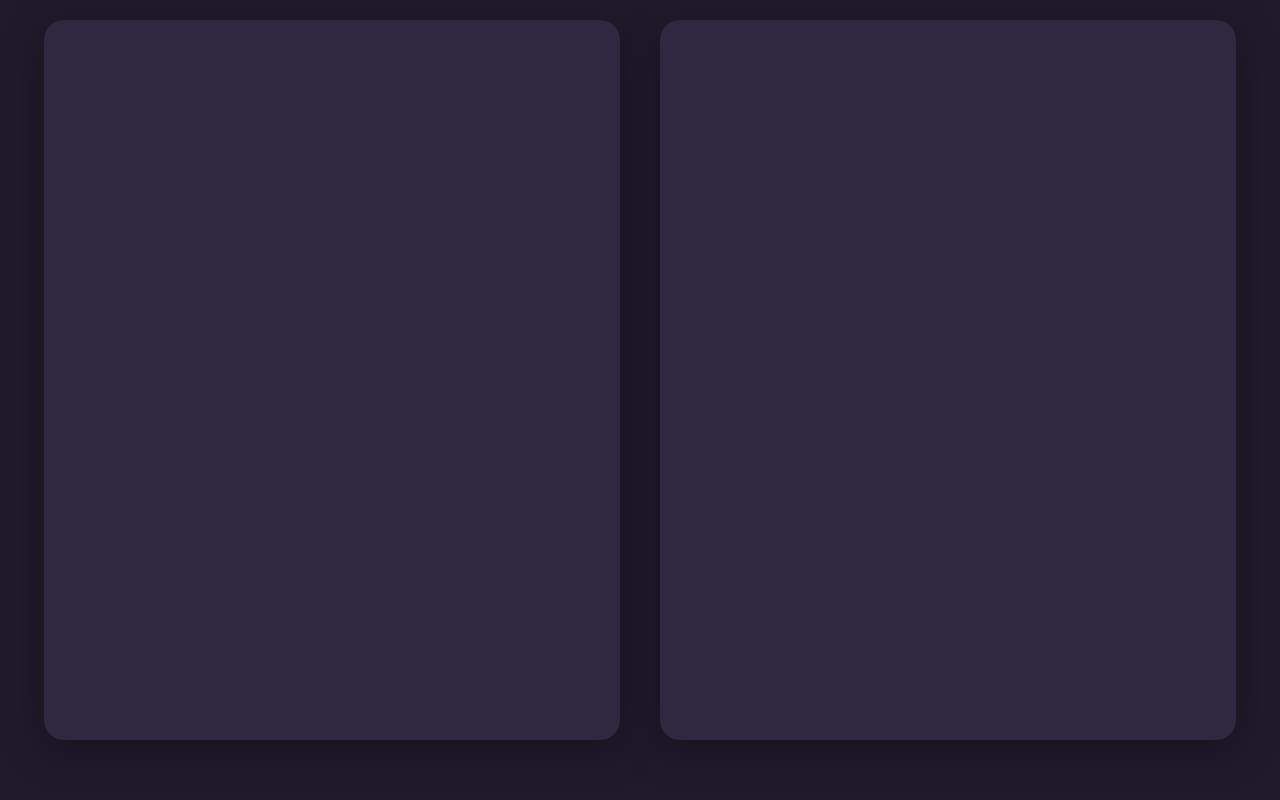
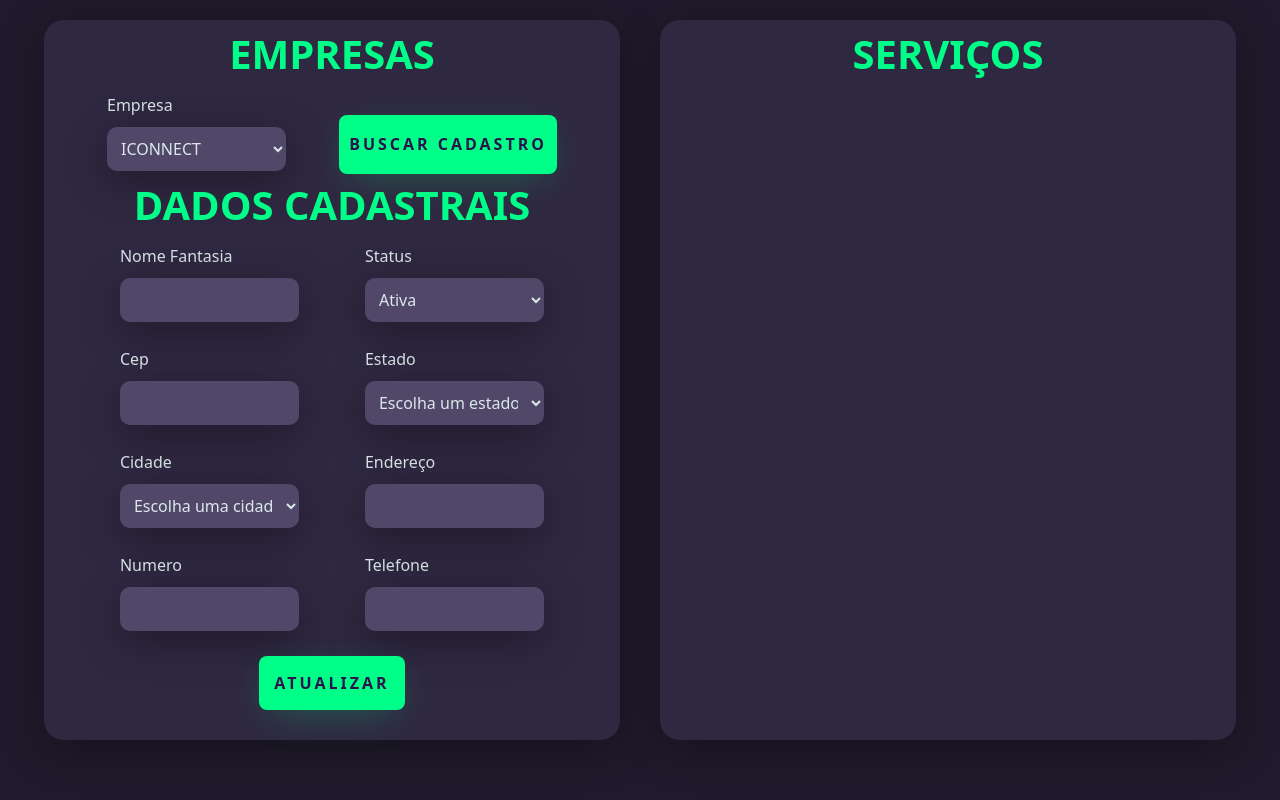
Before and after one commit to antonio-carlos-santiago/site_henrique, a Flask app: page /verificar-alterar-status in a window 1280 px wide. Shown: the part 72-872 px from the top of the page. Run offline with Flask 3, Linux system fonts and the light colour scheme; a user stored in the database is signed in.

Commit message:
primeira parte da parte dos status está 70% pronto

```diff
--- a/henrique/funcoes.py
+++ b/henrique/funcoes.py
@@ -1,17 +1,17 @@
 from henrique.modelos import *
-from henrique import db
+from henrique import db, app
 from datetime import datetime, timedelta
 
 
 
 def RegistarEmpresa(dadosempresa):
     data_final_contrato = datetime.now() + timedelta(days=int(dadosempresa.adesao.data) * 365)
-    empresa_cadastrada = Empresassocias(nome=dadosempresa.nome.data,
+    empresa_cadastrada = Empresassocias(nome=dadosempresa.nome.data.upper(),
                                         cnpj=dadosempresa.cnpj.data,
                                         cep=dadosempresa.cep.data,
                                         estado=dadosempresa.estado.data,
                                         cidade=dadosempresa.cidade.data,
-                                        endereco=dadosempresa.endereco.data,
+                                        endereco=dadosempresa.endereco.data.upper(),
                                         numero_residencia=dadosempresa.numero_residencia.data,
                                         data_fim_contrato=data_final_contrato
                                         )
@@ -53,3 +53,11 @@ def RegistrarServicoDb(registrarservico, usuario):
     db.session.add(novoservico)
     db.session.commit()
     return {"message": "Registrado com sucesso", "status_notificacao": "alert-success"}
+
+
+
+def ListarEmpresas():
+    with app.app_context():
+        cadastros_empresas = Empresassocias.query.all()
+        lista_empresas = [empresa.nome for empresa in cadastros_empresas]
+        return lista_empresas
--- a/henrique/modelos.py
+++ b/henrique/modelos.py
@@ -66,6 +66,7 @@ class Empresassocias(db.Model):
     cidade: Mapped[str] = mapped_column(String, unique=False, nullable=False)
     endereco: Mapped[str] = mapped_column(String, unique=False, nullable=False)
     numero_residencia: Mapped[int] = mapped_column(Integer, unique=False, nullable=False)
+    telefone: Mapped[str] = mapped_column(String, default="Sem contato")
     status: Mapped[bool] = mapped_column(Boolean, unique=False, default=True)
     data_cadastro: Mapped[str] = mapped_column(DateTime, default=datetime.utcnow)
     data_fim_contrato: Mapped[str] = mapped_column(DateTime, nullable=False)
--- a/henrique/rotas.py
+++ b/henrique/rotas.py
@@ -1,7 +1,9 @@
 from flask import render_template, request, redirect, flash, url_for, session
 from flask_login import login_user, logout_user, login_required, current_user
 from henrique import app, db, bcrypt
-from henrique.formularios import *
+from henrique.formularios.forms_cliente import *
+from henrique.formularios.forms_empresa import *
+from henrique.formularios.forms_site import *
 from henrique.modelos import Usuarios
 import time
 from henrique.funcoes import *
@@ -74,7 +76,12 @@ def CadastrarServico():
 @app.route("/verificar-alterar-status", methods=["get", "post"])
 @login_required
 def Verificar_Alterar_Status():
-    return render_template("verificar_alterar_status.html")
+    form_empresas = StatusEmpresa()
+    form_atualizacao = AtualizacaoEmpresa()
+    if form_empresas.validate_on_submit() and 'btn_conf' in request.form:
+        print(form_empresas.empresas.data)
+
+    return render_template("verificar_alterar_status.html", form_empresas=form_empresas, form_atualizacao=form_atualizacao)
 
 
 
--- a/henrique/static/styles/verificar_alterar_status.css
+++ b/henrique/static/styles/verificar_alterar_status.css
@@ -25,3 +25,106 @@ body{
     box-shadow: 0px 10px 40px #00000056;
     flex-wrap: wrap;
 }
+
+.card-status > h1{
+    color: #00ff88;
+    font-weight: 700;
+    margin: 0;
+    text-align: center;
+
+}
+
+.conteiner-row{
+    margin-top: 5px;
+    display: flex;
+    flex-direction: row;
+    justify-content: space-evenly;
+
+
+}
+
+.mini-conteiner{
+    display: flex;
+    flex-direction: column;
+    justify-content: space-around;
+    align-items: center;
+}
+
+.btn-buscaempre-conf{
+    height: 60%;
+    padding: 10px;
+    border: none;
+    border-radius: 8px;
+    outline: none;
+    text-transform: uppercase;
+    font-weight: 800;
+    letter-spacing: 3px;
+    color: #2b134b;
+    background: #00ff88;
+    cursor: pointer;
+    box-shadow: 0px 10px 40px -12px #00ff8052;
+    text-align: center;
+    align-items: baseline;
+    margin-top: 25px;
+ }
+
+ .textfield-att{
+    width: 100%;
+    display: flex;
+    flex-direction: column;
+    align-items: flex-start;
+    justify-content: center;
+    margin: 10px 0px;
+}
+
+.textfield-att > input{
+    width: 14vw;
+    border: none;
+    border-radius: 10px;
+    padding: 10px;
+    background: #514869;
+    color: #f0ffffde;
+    font-size: 12pt;
+    box-shadow: 0px 10px 40px #00000056;
+    outline: none;
+    box-sizing: border-box;
+}
+
+.textfield-att > label{
+    color: #f0ffffde;
+    margin-bottom: 10px;
+}
+
+.textfield-att > input::placeholder{
+    color: #f0ffff94;
+}
+
+.textfield-att > select{
+    width: 14vw;
+    border: none;
+    border-radius: 10px;
+    padding: 10px;
+    background: #514869;
+    color: #f0ffffde;
+    font-size: 12pt;
+    box-shadow: 0px 10px 40px #00000056;
+    outline: none;
+    box-sizing: border-box;
+}
+
+.btn-atualiza-conf{
+    margin: 10px;
+    border: none;
+    border-radius: 8px;
+    outline: none;
+    text-transform: uppercase;
+    font-weight: 800;
+    letter-spacing: 3px;
+    color: #2b134b;
+    background: #00ff88;
+    cursor: pointer;
+    box-shadow: 0px 10px 40px -12px #00ff8052;
+    text-align: center;
+    align-items: baseline;
+    padding: 15px;
+ }
--- a/henrique/templates/verificar_alterar_status.html
+++ b/henrique/templates/verificar_alterar_status.html
@@ -5,9 +5,87 @@
 {% block body %}
 <div class="tela-status">
     <div class="card-status">
-
+        <h1> EMPRESAS </h1>
+        <form method="post" action="">
+            {{form_empresas.csrf_token}}
+            <div class="conteiner-row">
+                <div class="mini-conteiner">
+                    <div class="textfield-att">
+                        {{form_empresas.empresas.label}}
+                        {{form_empresas.empresas}}
+                    </div>
+                </div>
+                <div class="mini-conteiner">
+                    {{ form_empresas.btn_conf(class='btn-buscaempre-conf')}}
+                </div>
+            </div>
+        </form>
+        <h1>DADOS CADASTRAIS</h1>
+        <form action="" method="post">
+            {{form_atualizacao.csrf_token}}
+            <div class="conteiner-row">
+                <div class="mini-conteiner">
+                    <div class="textfield-att">
+                        {{form_atualizacao.nome.label}}
+                        {{form_atualizacao.nome}}
+                    </div>
+                </div>
+                <div class="mini-conteiner">
+                    <div class="textfield-att">
+                        {{form_atualizacao.status.label}}
+                        {{form_atualizacao.status}}
+                    </div>
+                </div>
+            </div>
+            <div class="conteiner-row">
+                <div class="mini-conteiner">
+                    <div class="textfield-att">
+                        {{form_atualizacao.cep.label}}
+                        {{form_atualizacao.cep}}
+                    </div>
+                </div>
+                <div class="mini-conteiner">
+                    <div class="textfield-att">
+                        {{form_atualizacao.estado.label}}
+                        {{form_atualizacao.estado}}
+                    </div>
+                </div>
+            </div>
+            <div class="conteiner-row">
+                <div class="mini-conteiner">
+                    <div class="textfield-att">
+                        {{form_atualizacao.cidade.label}}
+                        {{form_atualizacao.cidade}}
+                    </div>
+                </div>
+                <div class="mini-conteiner">
+                    <div class="textfield-att">
+                        {{form_atualizacao.endereco.label}}
+                        {{form_atualizacao.endereco}}
+                    </div>
+                </div>
+            </div>
+            <div class="conteiner-row">
+                <div class="mini-conteiner">
+                    <div class="textfield-att">
+                        {{form_atualizacao.numero_residencia.label}}
+                        {{form_atualizacao.numero_residencia}}
+                    </div>
+                </div>
+                <div class="mini-conteiner">
+                    <div class="textfield-att">
+                        {{form_atualizacao.telefone.label}}
+                        {{form_atualizacao.telefone}}
+                    </div>
+                </div>
+            </div>
+            <div class="conteiner-row">
+                {{form_atualizacao.btn_atualizar_empresa(class='btn-atualiza-conf')}}
+            </div>
+        </form>
     </div>
     <div class="card-status">
+        <h1> SERVIÇOS </h1>
 
     </div>
 </div>
```
Also changed, not shown: henrique/formularios.py (deleted, +0 -144 lines), henrique/formularios/forms_cliente.py (added, +54 -0 lines), henrique/formularios/forms_empresa.py (added, +118 -0 lines), henrique/formularios/forms_site.py (added, +25 -0 lines), instance/project.db.
